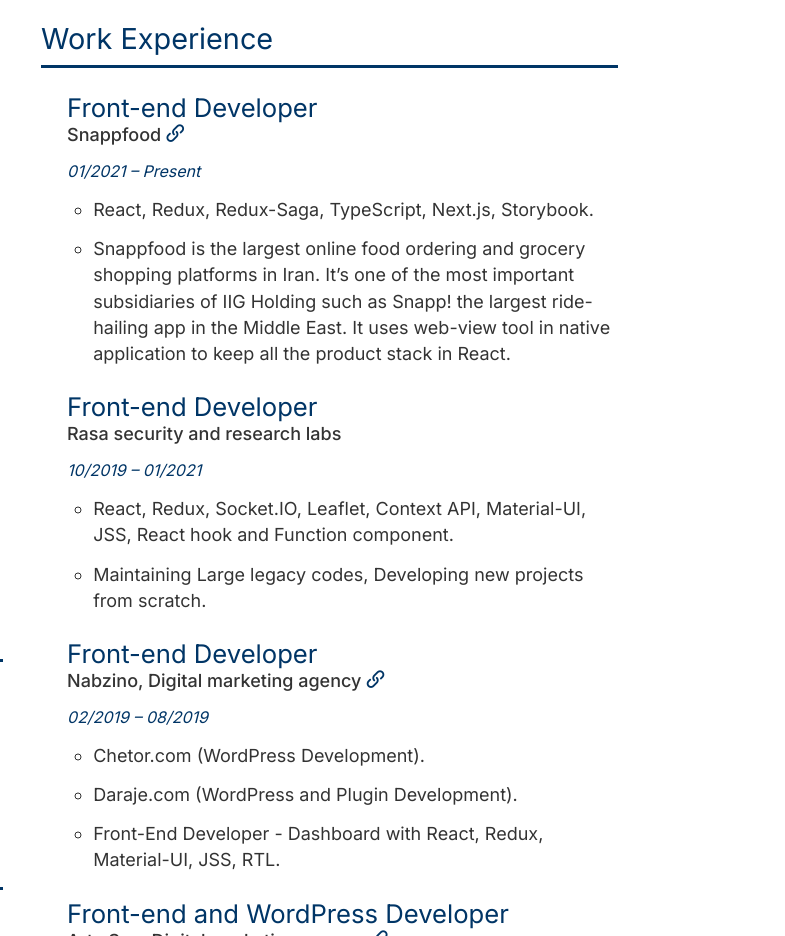
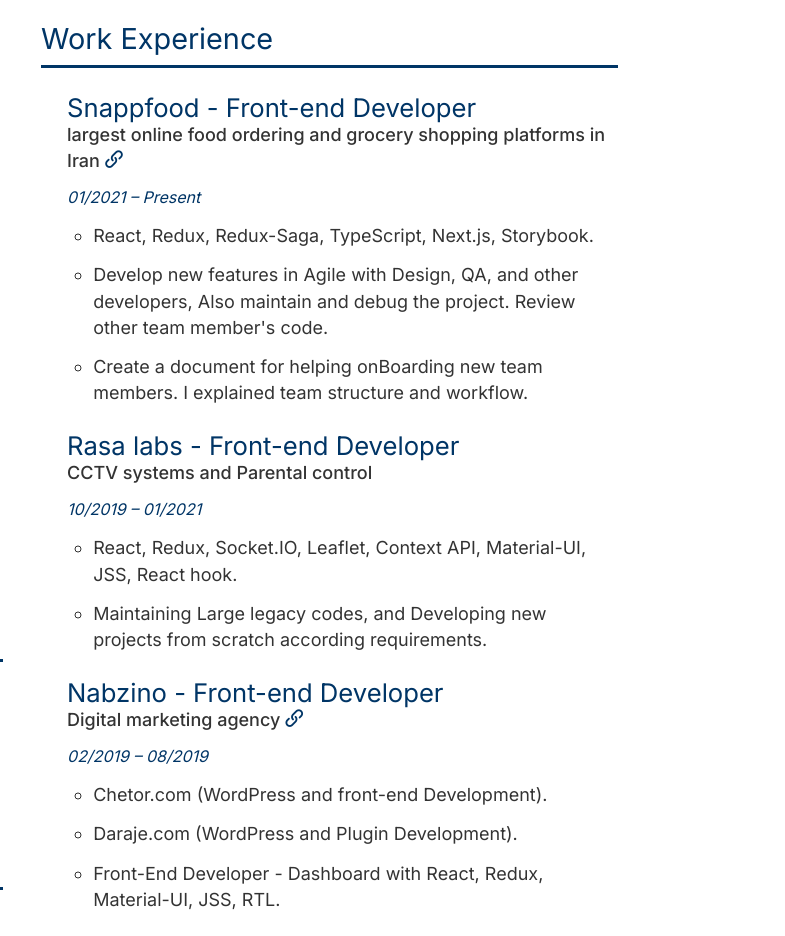
Before and after one commit to AliTaee/Portfolio, a Gatsby site: page /resume in a window 1280 px wide. Shown: the part 89-1025 px from the top of the page, 495-1280 px from the left. Built offline with nearby package versions, Linux system fonts and the light colour scheme; Gatsby itself is replaced by a stand-in of ours; a web font is replaced by a local one.

Commit message:
Update resume info

```diff
--- a/src/resume-source.js
+++ b/src/resume-source.js
@@ -28,8 +28,9 @@
 export const workExperience = [
   {
     id: 3,
-    mainTitle: "Front-end Developer",
-    secondaryTitle: "Snappfood",
+    mainTitle: "Snappfood - Front-end Developer",
+    secondaryTitle:
+      "largest online food ordering and grocery shopping platforms in Iran",
     mainLink: "https://snappfood.ir/",
     time: "01/2021 – Present",
     list: [
@@ -40,38 +41,43 @@
       {
         id: 1,
         detail:
-          "Snappfood is the largest online food ordering and grocery shopping platforms in Iran. It’s one of the most important subsidiaries of IIG Holding such as Snapp! the largest ride-hailing app in the Middle East. It uses web-view tool in native application to keep all the product stack in React.",
+          "Develop new features in Agile with Design, QA, and other developers, Also maintain and debug the project. Review other team member's code.",
+      },
+      {
+        id: 2,
+        detail:
+          "Create a document for helping onBoarding new team members. I explained team structure and workflow.",
       },
     ],
   },
   {
     id: 0,
-    mainTitle: "Front-end Developer",
-    secondaryTitle: "Rasa security and research labs",
+    mainTitle: "Rasa labs - Front-end Developer",
+    secondaryTitle: "CCTV systems and Parental control",
     time: "10/2019 – 01/2021",
     list: [
       {
         id: 0,
         detail:
-          "React, Redux, Socket.IO, Leaflet, Context API, Material-UI, JSS, React hook and Function component.",
+          "React, Redux, Socket.IO, Leaflet, Context API, Material-UI, JSS, React hook.",
       },
       {
         id: 1,
         detail:
-          "Maintaining Large legacy codes, Developing new projects from scratch.",
+          "Maintaining Large legacy codes, and Developing new projects from scratch according requirements.",
       },
     ],
   },
   {
     id: 1,
-    mainTitle: "Front-end Developer",
-    secondaryTitle: "Nabzino, Digital marketing agency",
+    mainTitle: "Nabzino - Front-end Developer",
+    secondaryTitle: "Digital marketing agency",
     mainLink: "https://www.nabzino.com/",
     time: "02/2019 – 08/2019",
     list: [
       {
         id: 0,
-        detail: "Chetor.com (WordPress Development).",
+        detail: "Chetor.com (WordPress and front-end Development).",
       },
       {
         id: 1,
@@ -86,8 +92,8 @@
   },
   {
     id: 2,
-    mainTitle: "Front-end and WordPress Developer",
-    secondaryTitle: "Arta Seo, Digital marketing agency",
+    mainTitle: "Arta Seo - Front-end and WordPress Developer",
+    secondaryTitle: "Digital marketing agency",
     mainLink: "https://artaseo.ir/",
     time: "05/2018 – 02/2019",
     list: [
@@ -109,8 +115,8 @@
   },
   {
     id: 4,
-    mainTitle: "WordPress Developer and Website manager",
-    secondaryTitle: "Asr-e Digital Online Store",
+    mainTitle: "Asr-e Digital - WordPress Developer and Website manager",
+    secondaryTitle: "Online Store",
     mainLink: "https://nabzino.com/",
     time: "2014 – 02/2017",
     list: [
```
